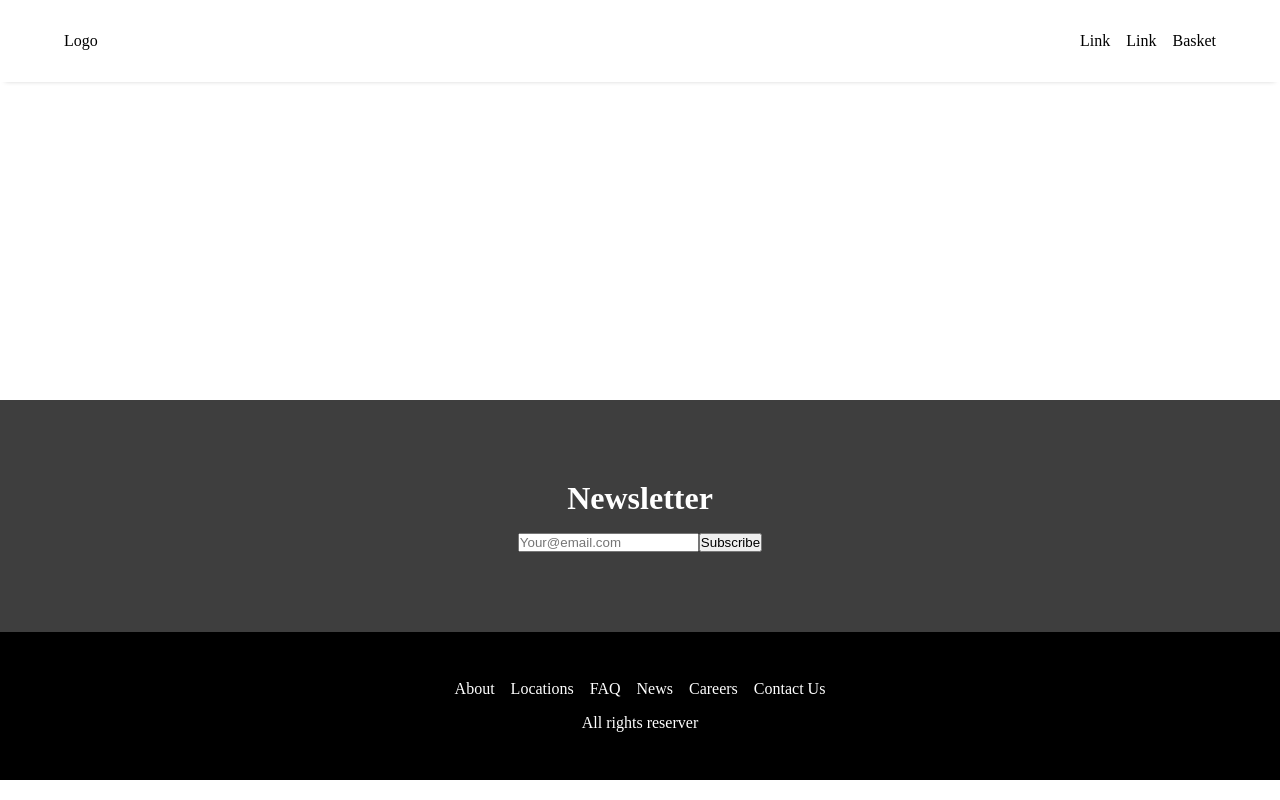
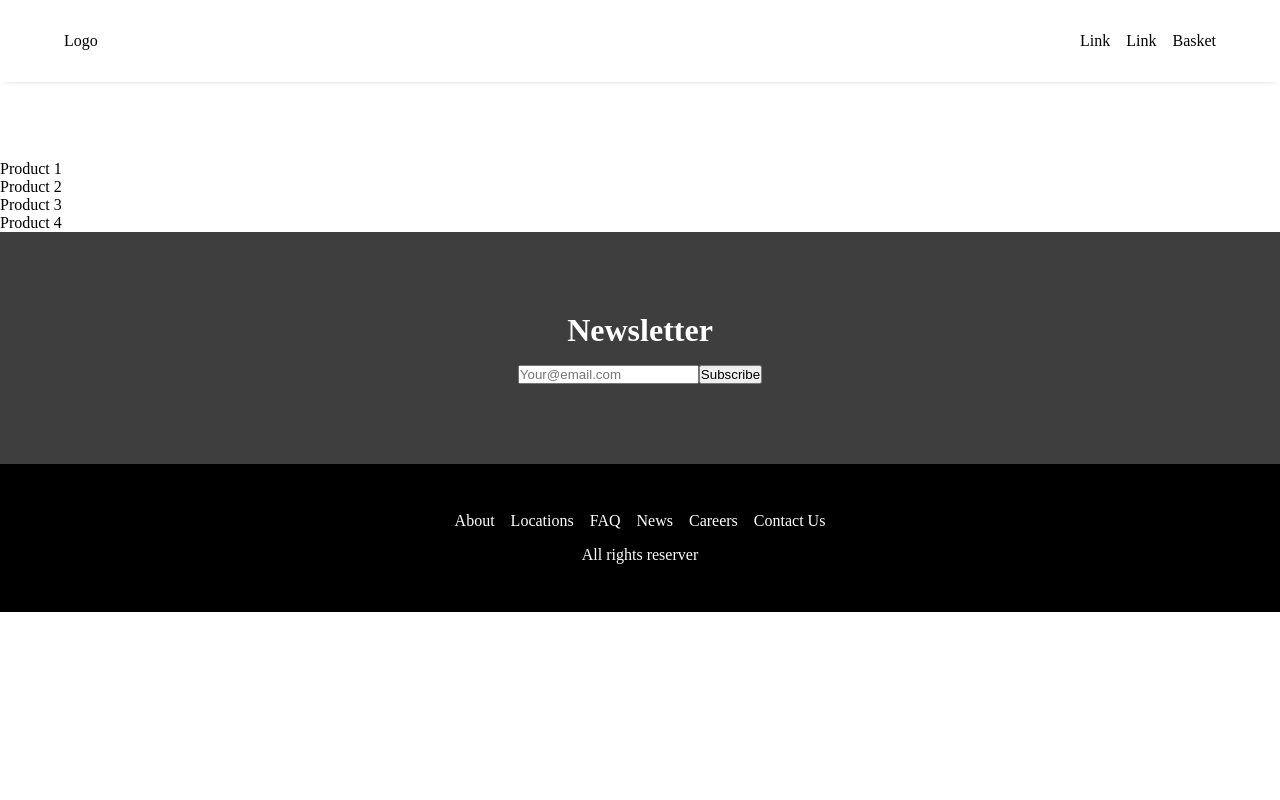
Before and after one commit to OnigiriKing/kumo-market, a React (Create React App) app: page / in a window 1280 px wide. Built offline with nearby package versions, Linux system fonts and the light colour scheme.

Commit message:
Home components base created

```diff
--- a/src/pages/homePage/HomePage.jsx
+++ b/src/pages/homePage/HomePage.jsx
@@ -1,11 +1,17 @@
-
+import Start from "./components/Start"
+import Products from "./components/Products";
+import Trending from "./components/Trending"
+import Banner from "./components/Banner"
 
 
 export default function HomePage() {
 
     return (
-        <div id="home-page">
-        hello
-        </div>
-    )
+      <div id="home-page">
+        <Start />
+        <Products />
+        <Trending />
+        <Banner />
+      </div>
+    );
 }
--- /dev/null
+++ b/src/pages/homePage/components/Banner.jsx
@@ -0,0 +1,5 @@
+export default function Banner(reverse = false) {
+  const content = !reverse ? <div></div> : <div></div>;
+
+  return content;
+}
--- /dev/null
+++ b/src/pages/homePage/components/Products.jsx
@@ -0,0 +1,9 @@
+export default function Products() {
+
+   return (
+       <div className="products-screen">
+        <div className="products-wrapper">
+        </div>
+       </div>
+    );
+}
--- /dev/null
+++ b/src/pages/homePage/components/Start.jsx
@@ -0,0 +1,13 @@
+export default function Start() {
+
+   return (
+     <div className="start-screen">
+       <div className="start-wrapper">
+         <div>Product 1</div>
+         <div>Product 2</div>
+         <div>Product 3</div>
+         <div>Product 4</div>
+       </div>
+     </div>
+   );
+}
--- /dev/null
+++ b/src/pages/homePage/components/Trending.jsx
@@ -0,0 +1,6 @@
+export default function Trending() {
+
+   return (
+       <div className="trending-screen"></div>
+    );
+}
--- a/src/styles/homeStyle/_homeStyle.scss
+++ b/src/styles/homeStyle/_homeStyle.scss
@@ -1,5 +1,6 @@
 @use "../global" as *;
 
 #home-page  {
-    height: 50vh;
+    margin-top: 10rem;
+
 }
```
Also changed, not shown: src/dist/style.css.
